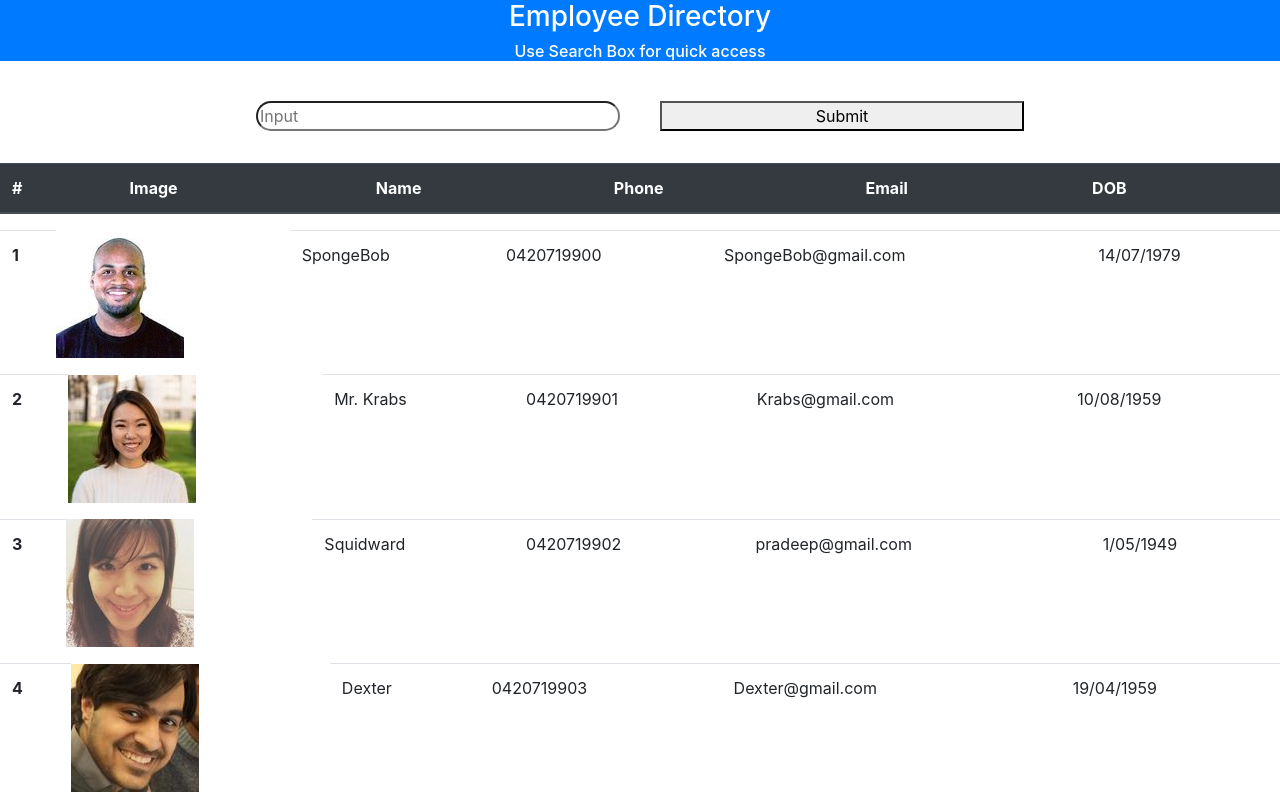
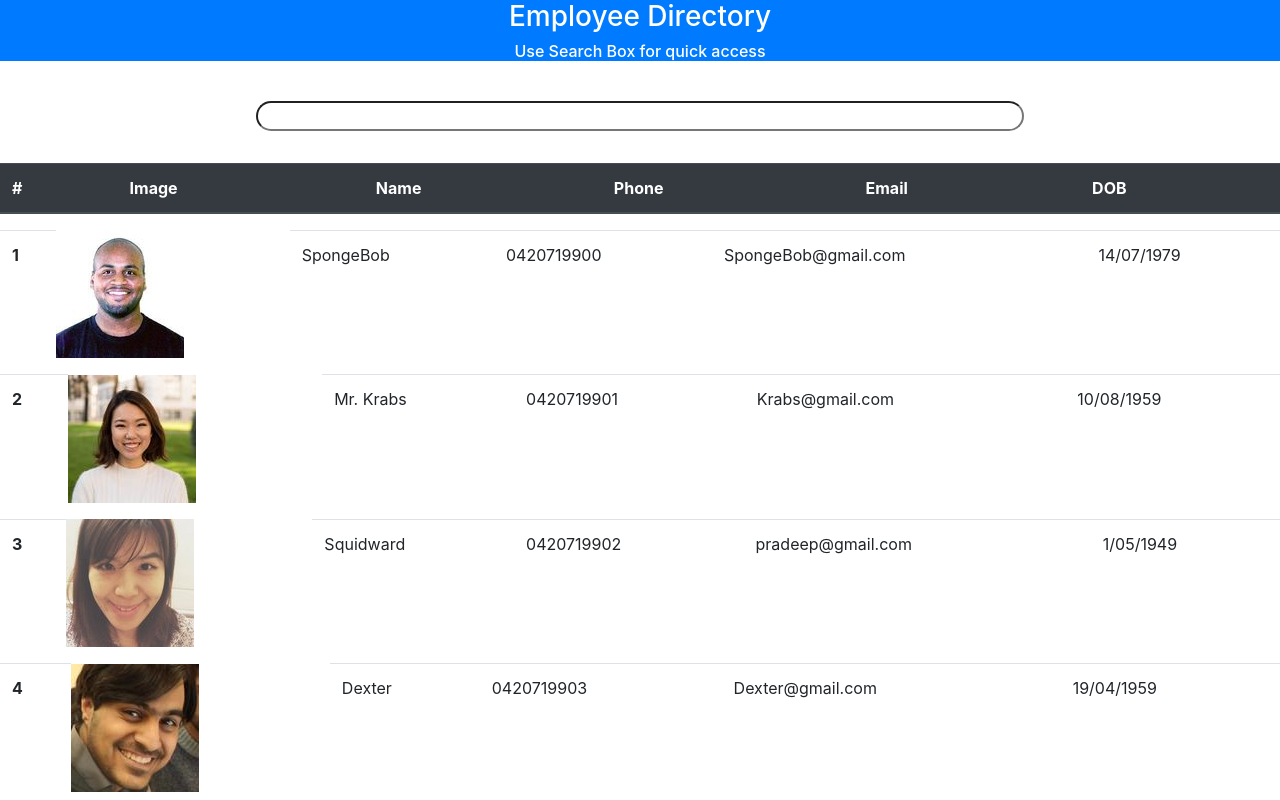
Before and after one commit to marasinipradeep/employee-directory, a React (Create React App) app in the folder employee-directory/: page / in a window 1280 px wide. Shown: the top 800 px of the page. Built offline with nearby package versions, Linux system fonts and the light colour scheme.

Commit message:
Removed all home to empoyeecontainer

```diff
--- a/employee-directory/src/App.js
+++ b/employee-directory/src/App.js
@@ -1,9 +1,9 @@
 import React from 'react';
-import Home from "./Components/Home/Home"
+import EmployeeContainer from "./Components/EmployeeContainer/EmployeeContainer"
 
 function App() {
   return (
-    <Home/>
+    <EmployeeContainer/>
   );
 }
 
--- a/employee-directory/src/Components/EmployeeContainer/EmployeeContainer.js
+++ b/employee-directory/src/Components/EmployeeContainer/EmployeeContainer.js
@@ -1,14 +1,16 @@
 import React from 'react'
 
 
+import Heading from "../Heading/Heading"
 import SearchBar from "../SearchBar/SearchBar"
 import EmployeeData from "../EmployeeData/EmployeeData"
 
 export default function EmployeeContainer() {
     return (
         <div>
-             <SearchBar/>
-              <EmployeeData/>
+            <Heading />
+            <SearchBar />
+            <EmployeeData />
         </div>
     )
 }
--- a/employee-directory/src/Components/Home/Home.js
+++ /dev/null
@@ -1,15 +0,0 @@
-import React, { Component } from 'react'
-
-import Heading from "../Heading/Heading"
-import EmployeeContainer from "../EmployeeContainer/EmployeeContainer"
-
-export default class Home extends Component {
-    render() {
-        return (
-            <div>
-              <Heading/>
-              <EmployeeContainer/>
-            </div>
-        )
-    }
-}
--- a/employee-directory/src/Components/SearchBar/SearchBar.js
+++ b/employee-directory/src/Components/SearchBar/SearchBar.js
@@ -1,31 +1,16 @@
-import React, { Component } from 'react'
+import React  from 'react'
 import "./SearchBar.css"
-import data from "../../data"
-import EmployeeTitles from "../EmployeeTitles/EmployeeTitles"
 
-export default class SearchBar extends Component {
+export default function SearchBar (props) {
 
-    state = {
-        data: null
-    }
-
-    searchSpace = (event) => {
-        let keyword = event.target.value;
-        this.setState({
-            data: keyword
-        })
-    }
-    render() {
         return (
 
             <section className="filter-container">
                 <form className="filter-form">
-                    <input placeholder="Input" onChange={(e) => this.searchSpace(e)}></input>
-                    <button type="submit">Submit</button>
+                    <input onChange={props.handleSearch}></input>
                 </form>
             </section>
 
 
         )
     }
-}
```
